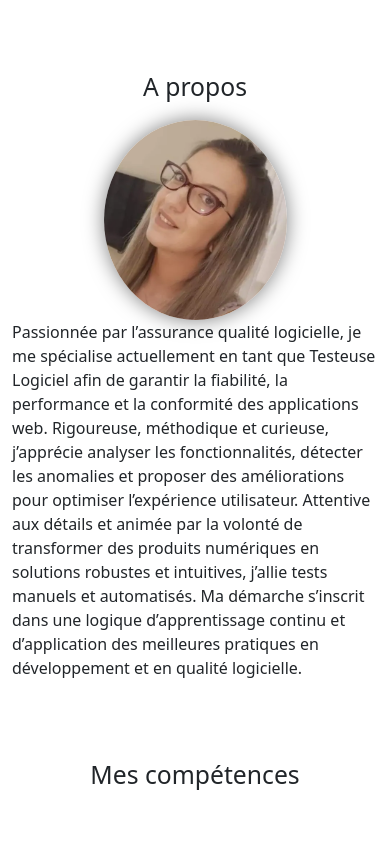
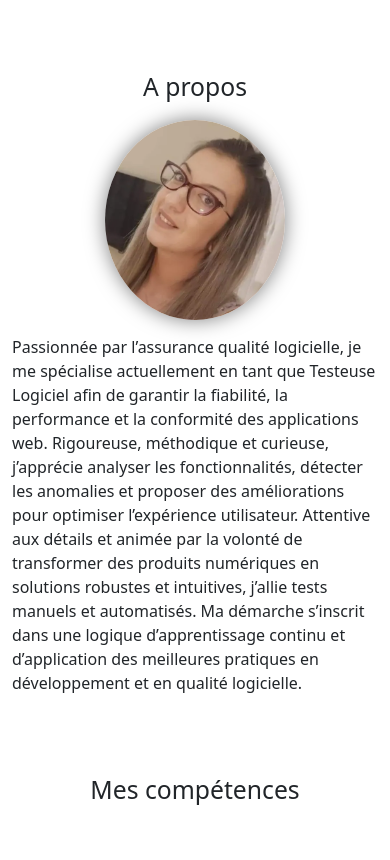
Before and after one commit to MilicaJV/portfolio, a plain HTML site: page index.html in a window 390 px wide. Shown: the part 860-1720 px from the top of the page. Drawn offline with nearby package versions, Linux system fonts and the light colour scheme.

Commit message:
Met à jour HTML et CSS du portfolio

```diff
--- a/index.html
+++ b/index.html
@@ -73,7 +73,7 @@
                         width="200" height="200">
                 </div>
 
-                <div class="col-lg-8">
+                <div class="about col-lg-8">
                     <p> Passionnée par l’assurance qualité logicielle, je me spécialise actuellement en tant que
                         Testeuse Logiciel afin de garantir la fiabilité, la performance et la conformité des
                         applications web.
--- a/style.css
+++ b/style.css
@@ -83,6 +83,10 @@ h3 {
     margin-right: auto;
     margin-top: -30px;
 
+}
+
+.about p {
+    padding-top: 15px;
 }
 
 /* skills */
@@ -180,6 +184,10 @@ h3 {
     .hero_desc {
         font-size: 1.2rem;
     }
+
+    .imageAboutPage {
+        width: auto;
+    }
 }
 
 /* Mobiles */
```
